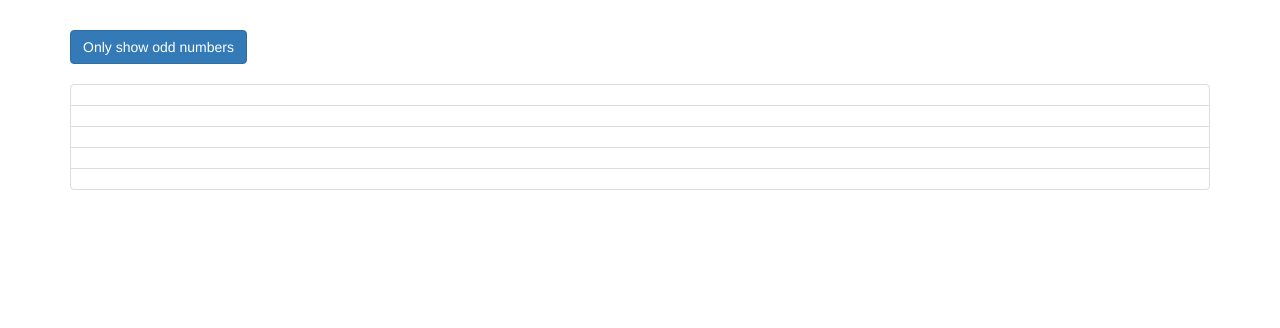
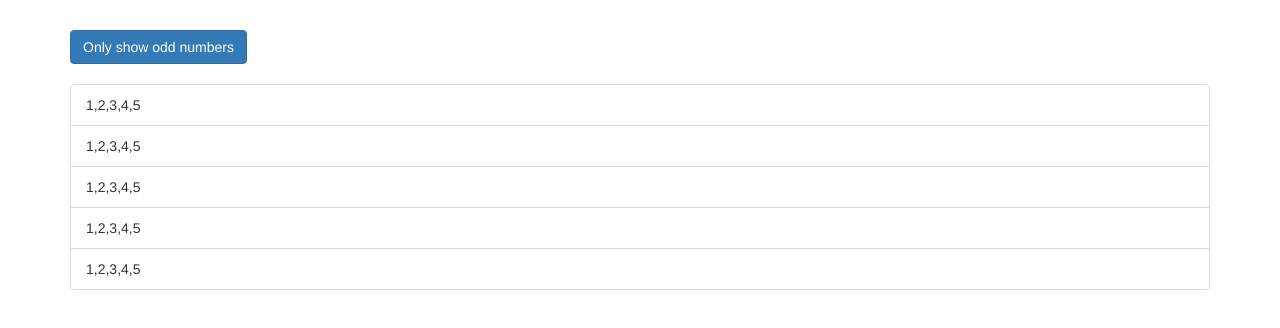
Before and after one commit to AmeyaChavre/Ng-Custom-Directives, an Angular app: page / in a window 1280 px wide. Shown: the top 328 px of the page. Built offline with nearby package versions, Linux system fonts and the light colour scheme.

Commit message:
Commit#4

```diff
--- a/src/app/app.component.html
+++ b/src/app/app.component.html
@@ -10,6 +10,9 @@
           class="list-group-item"
           *ngFor = "let number of numbers"
           >
+
+          {{ numbers }}
+
         </li>
       </ul>
       <ng-template [ngIf]="onlyOdd">
```
